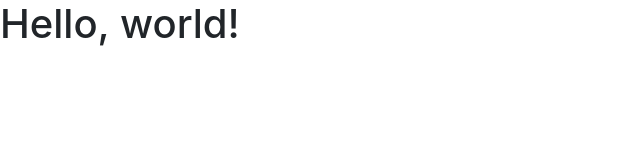
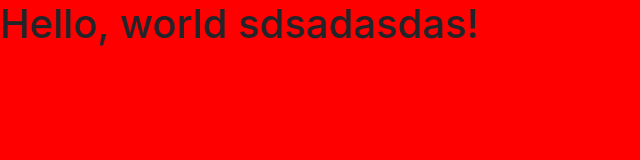
Before and after one commit to TzepART/Notes_Manager_Front, a plain HTML site: page index.html in a window 1280 px wide. Shown: the whole page, without its empty margins (0-640 px from the left). Drawn offline with nearby package versions, Linux system fonts and the light colour scheme.

Commit message:
Install for sass extension

```diff
--- a/index.html
+++ b/index.html
@@ -19,7 +19,7 @@
     <![endif]-->
 </head>
 <body>
-<h1>Hello, world!</h1>
+<h1>Hello, world sdsadasdas!</h1>
 
 <!-- jQuery (necessary for Bootstrap's JavaScript plugins) -->
 <script src="https://ajax.googleapis.com/ajax/libs/jquery/1.11.3/jquery.min.js"></script>
--- /dev/null
+++ b/src/style.sass
@@ -0,0 +1,2 @@
+body
+  background: red
```
Also changed, not shown: css/style.css.
